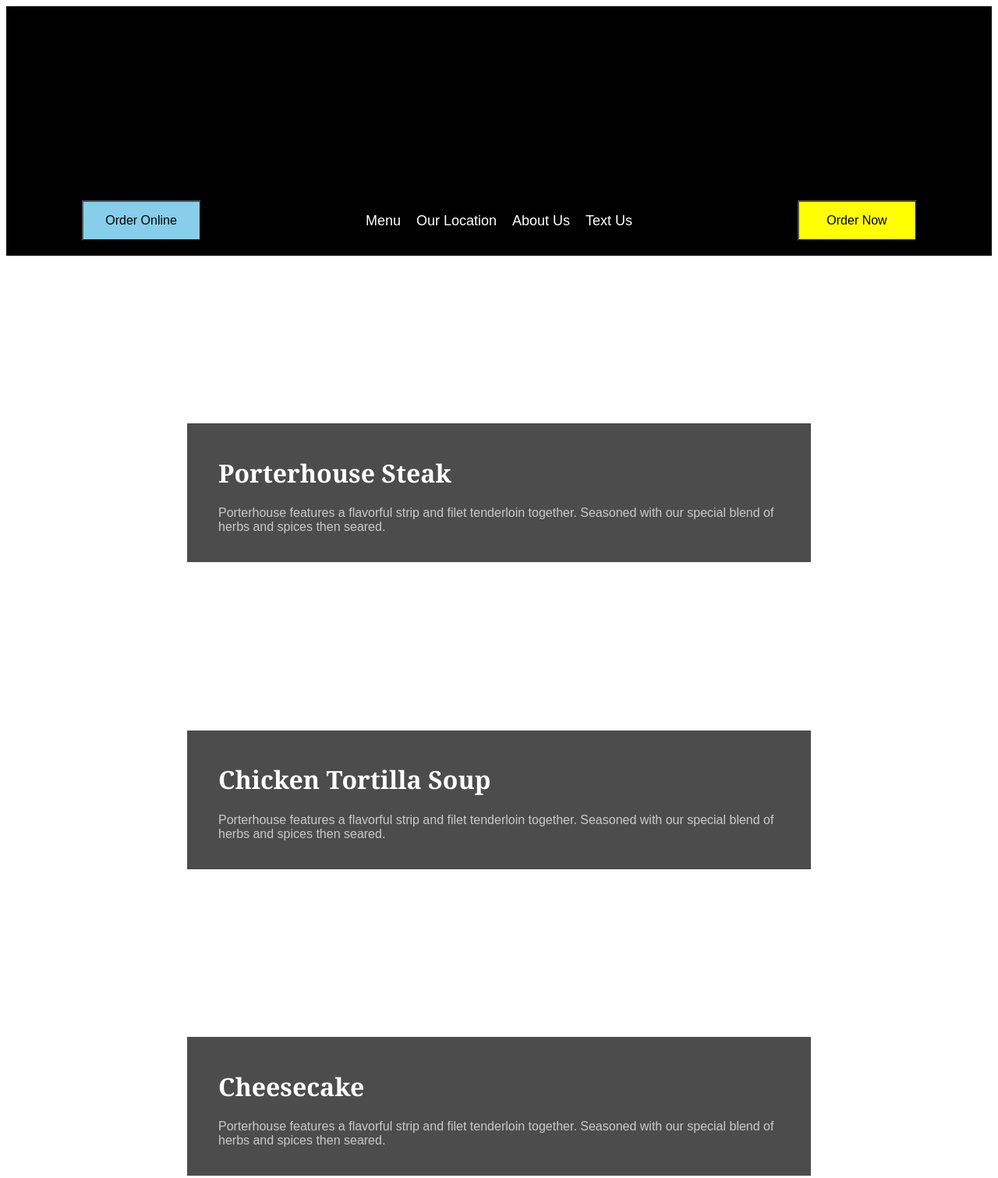
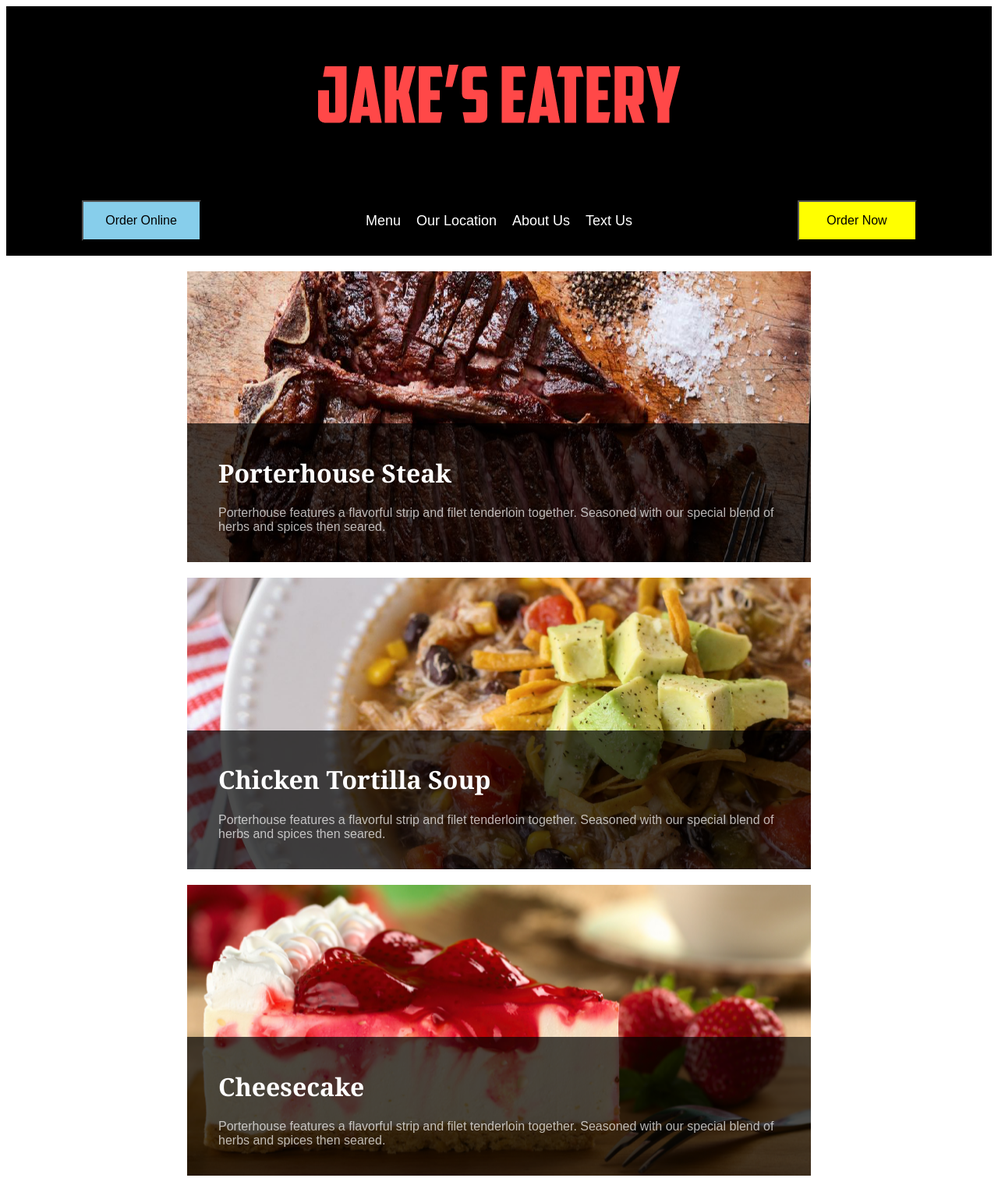
Before and after one commit to jett-ux/UX_UI_HW18, a plain HTML site: page index.html in a window 1280 px wide. Shown: the top 1511 px of the page at 78% size. Drawn offline with Linux system fonts and the light colour scheme; the site is published under a folder, as on GitHub Pages, so addresses that start at the root find nothing.

Commit message:
Update index.css

```diff
--- a/index.css
+++ b/index.css
@@ -2,7 +2,7 @@
 .logo {
     background: black;
     height: 230px;
-    background-image: url("/image/jakes-logo.png");
+    background-image: url("image/jakes-logo.png");
     background-repeat: no-repeat;
     background-position: center;
 }
@@ -71,19 +71,19 @@
 
 .meal1 {
     margin-top:20px;
-    background-image: url("/image/steak.png");
+    background-image: url("image/steak.png");
     background-repeat: no-repeat;
     background-position: center;
 }
 
 .meal2 {
-    background-image: url("/image/soup.png");
+    background-image: url("image/soup.png");
     background-repeat: no-repeat;
     background-position: center;
 }
 
 .meal3 {
-    background-image: url("/image/cheesecake.png");
+    background-image: url("image/cheesecake.png");
     background-repeat: no-repeat;
     background-position: center;
 }
```
